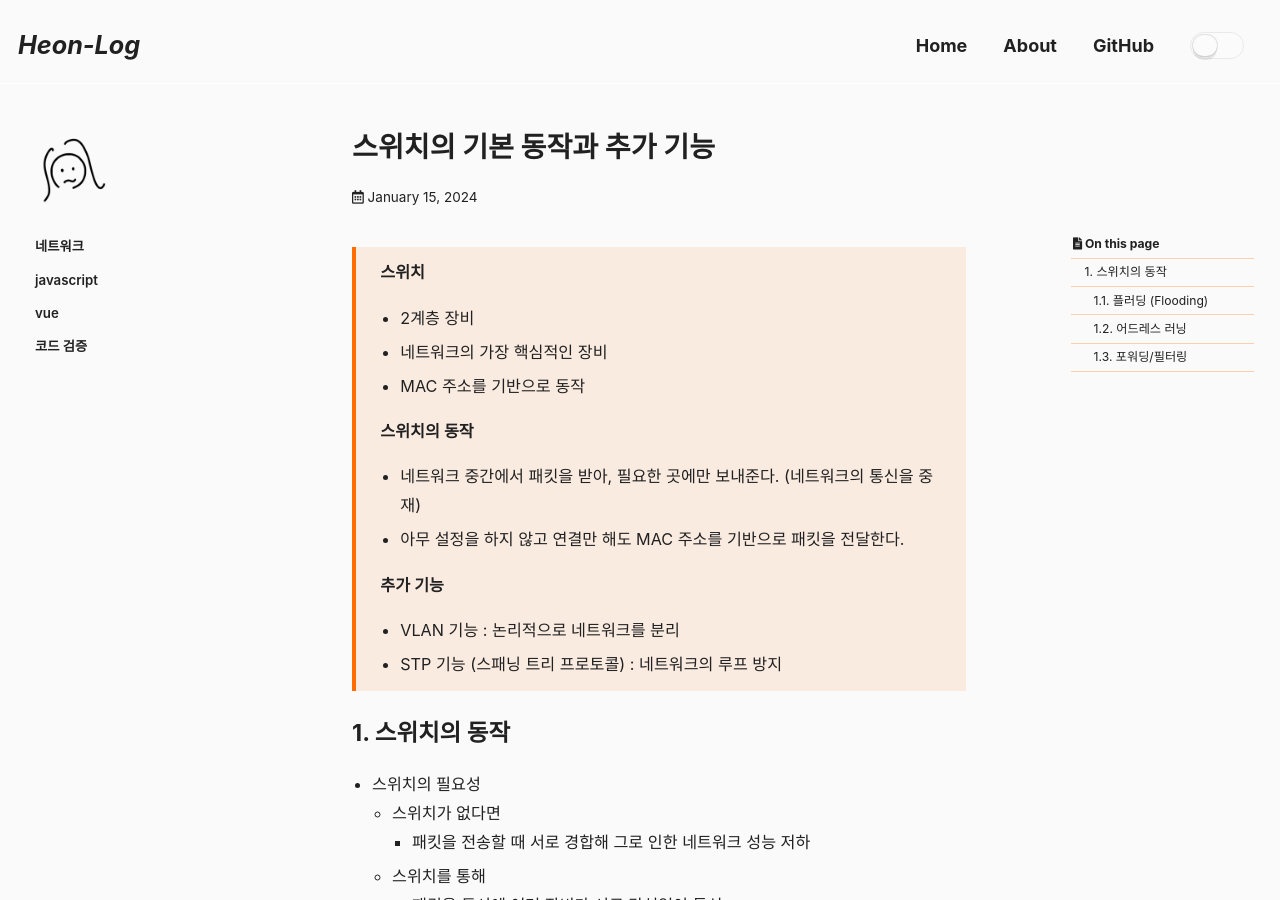
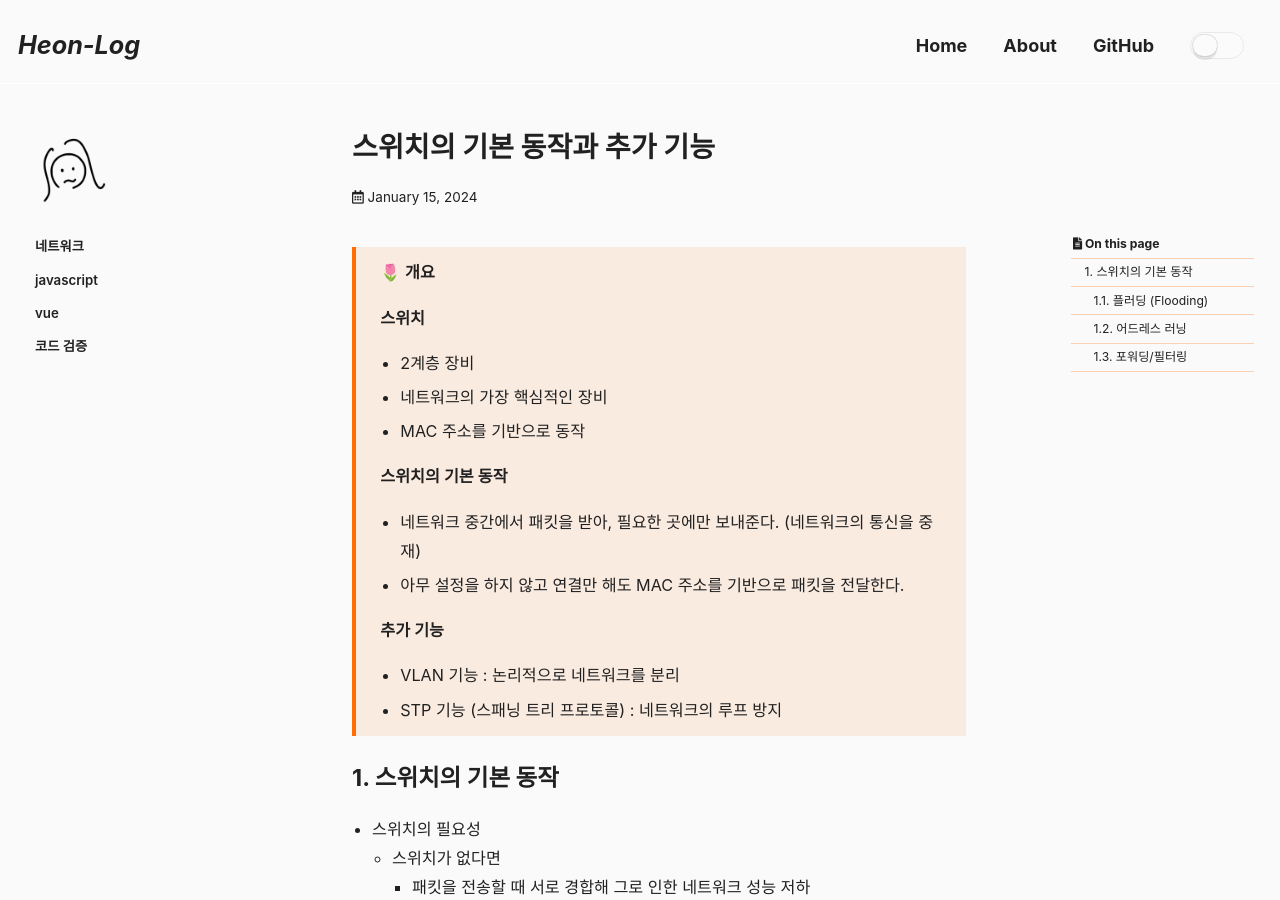
Before and after one commit to choiiis/minimal-mistakes-choiiis-customized, a Jekyll site: the page built from _posts/2024-01-15-network-switch.md, in a window 1280 px wide and 900 px high. Built offline with Jekyll 4.4.1, drawn with Linux system fonts in a browser that asks for light colours; cached includes are drawn as plain includes; some web fonts are replaced; comment, search, counter and statistics services are not loaded.

Commit message:
내용 수정

```diff
--- a/_posts/2024-01-15-network-switch.md
+++ b/_posts/2024-01-15-network-switch.md
@@ -13,13 +13,15 @@ last_modified_at: 2024-01-15
 published: true
 ---
 
+> 🌷 **개요**
+>
 > **스위치**
 >
 > - 2계층 장비
 > - 네트워크의 가장 핵심적인 장비
 > - MAC 주소를 기반으로 동작
 >
-> **스위치의 동작**
+> **스위치의 기본 동작**
 >
 > - 네트워크 중간에서 패킷을 받아, 필요한 곳에만 보내준다. (네트워크의 통신을 중재)
 > - 아무 설정을 하지 않고 연결만 해도 MAC 주소를 기반으로 패킷을 전달한다.
@@ -29,7 +31,7 @@ published: true
 > - VLAN 기능 : 논리적으로 네트워크를 분리
 > - STP 기능 (스패닝 트리 프로토콜) : 네트워크의 루프 방지
 
-## 1. 스위치의 동작
+## 1. 스위치의 기본 동작
 
 - 스위치의 필요성
   - 스위치가 없다면
```
